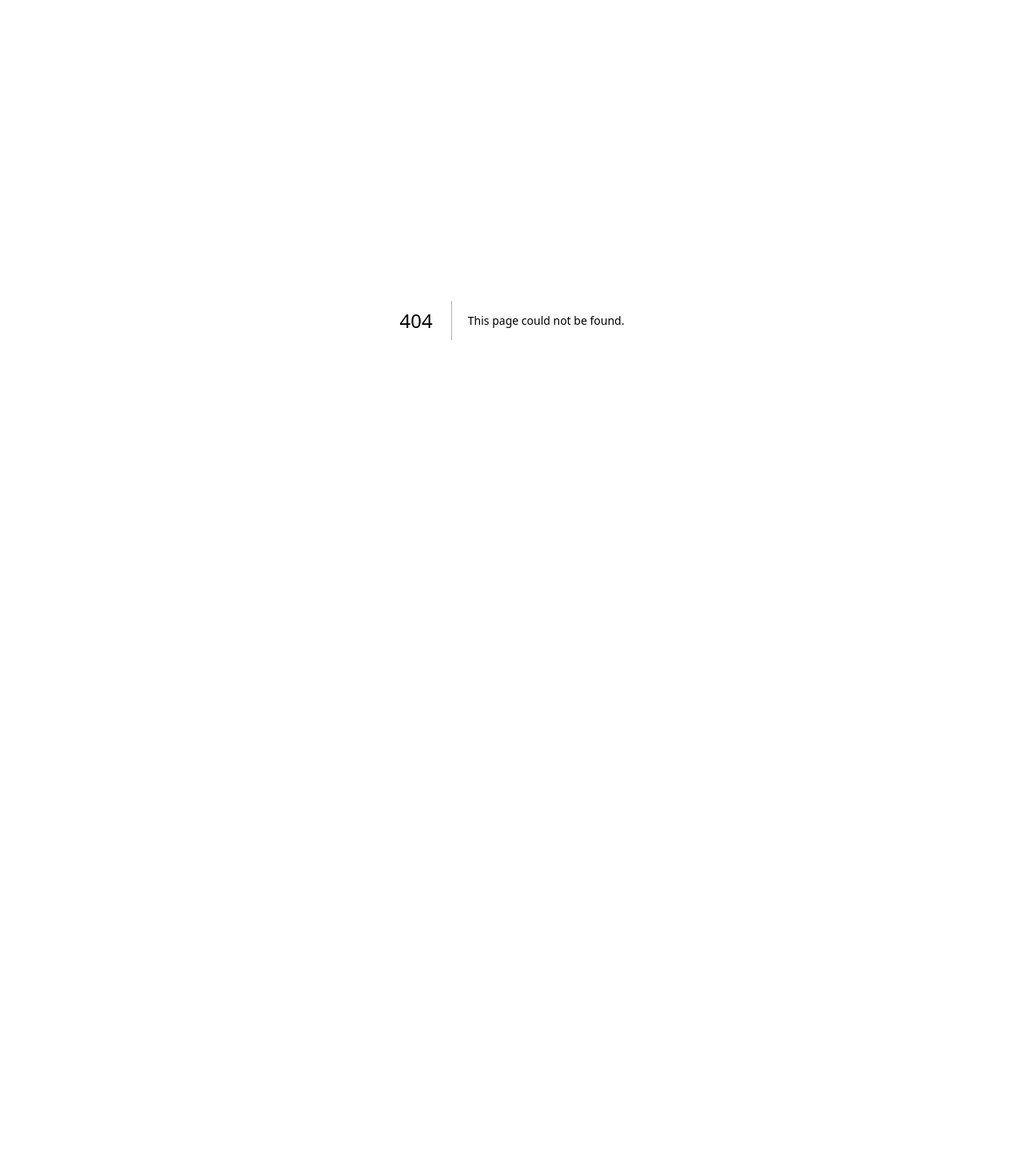
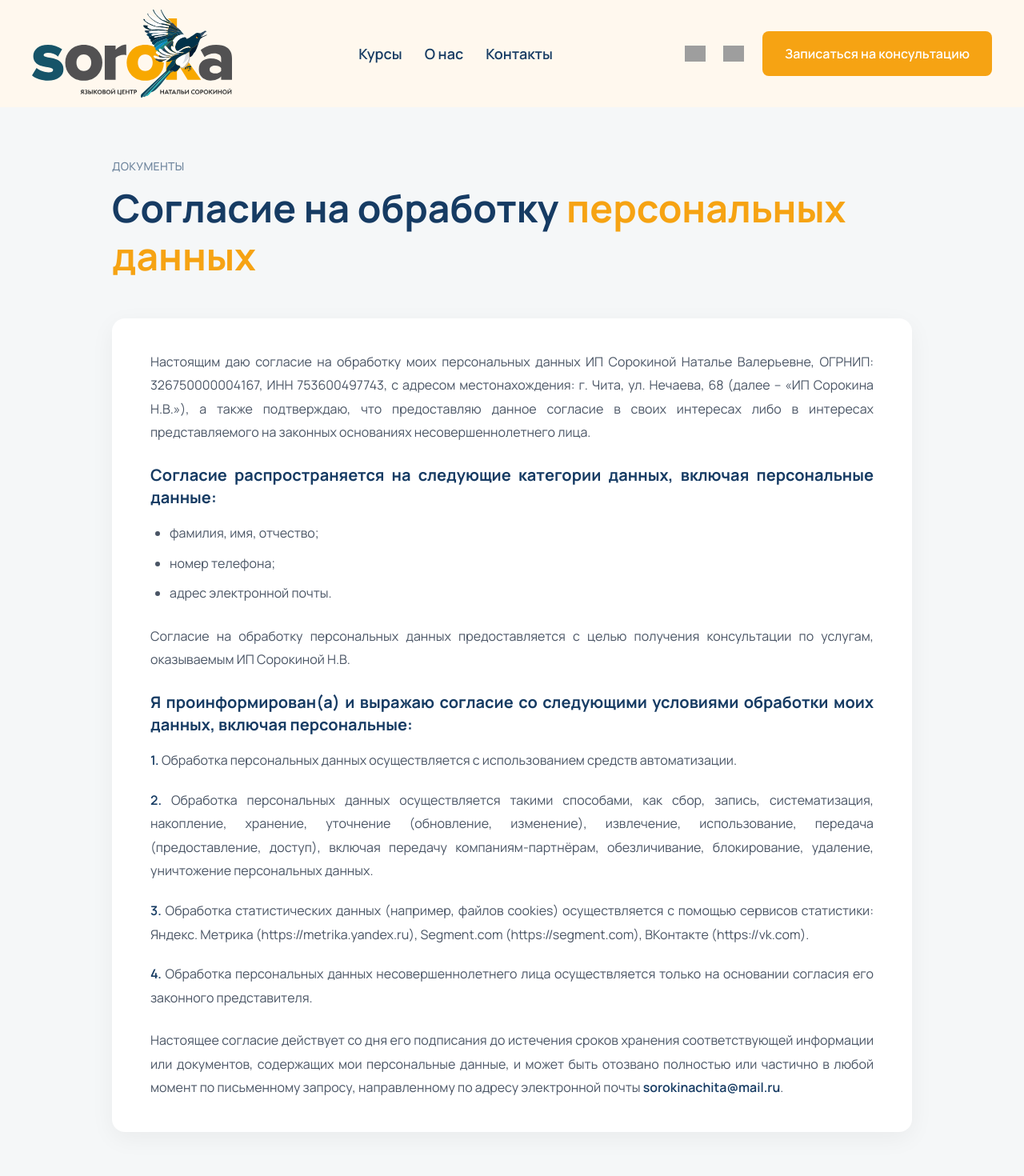
Before and after one commit to crbyy/soroka-language-center, a Next.js app: page /privacy in a window 1280 px wide. Before the commit this address had no page. Shown: the top 1470 px of the page at 80% size. Before the commit the page ends 800 px from the top, so only its background shows below. Built offline with nearby package versions, Linux system fonts and the light colour scheme; grey boxes are pictures that could not be loaded.

Commit message:
update policy

```diff
--- a/app/components/ConsultationModal.tsx
+++ b/app/components/ConsultationModal.tsx
@@ -174,7 +174,8 @@ async function handleSubmit(event: React.FormEvent<HTMLFormElement>) {
             />
 
             <span className="text-xs leading-relaxed text-gray-500">
-              Я согласен(а) на обработку персональных данных.
+              Я согласен(а) на обработку <a  className='text-orange'  href='/privacy' target='_blank'> персональных
+              данных.</a>
             </span>
           </label>
 
--- a/app/components/Footer.tsx
+++ b/app/components/Footer.tsx
@@ -128,7 +128,7 @@ export default function Footer() {
 
 
           {/* Карта */}
-            <div className="h-[220px] w-[520px] overflow-hidden rounded-2xl">
+            <div className="h-[300px] w-[520px] overflow-hidden rounded-2xl">
               <iframe
                 src="https://yandex.ru/map-widget/v1/?um=constructor%3A0c113d9343af8dfad9f4197990845beb9d0602c2a13e151adac73f94775bba44"
                 width="100%"
@@ -156,7 +156,7 @@ export default function Footer() {
             </p>
 
             <a
-              href="#privacy"
+              href="/privacy"
               className="transition-colors hover:text-white"
             >
               Политика конфиденциальности
--- a/app/components/Hero.tsx
+++ b/app/components/Hero.tsx
@@ -52,7 +52,7 @@ export default function Hero() {
           {/* Сорока */}
           <div className="flex w-[350px] items-start justify-center">
               <Image
-                src="/images/logo/magpies_dialogue.svg"
+                src="/images/logo/soroka_dialogue.png"
                 alt=""
                 width={320}
                 height={360}
--- /dev/null
+++ b/app/privacy/page.tsx
@@ -0,0 +1,118 @@
+import Header from "../components/Header";
+import Footer from "../components/Footer";
+
+export default function PrivacyPage() {
+  return (
+    <>
+      <Header />
+
+      <main className="px-6 py-16">
+        <div className="mx-auto max-w-[1000px]">
+
+          <div className="mb-12">
+            <p className="text-sm font-medium uppercase tracking-wide text-navy/60">
+              Документы
+            </p>
+
+            <h1 className="mt-3 text-4xl font-bold leading-tight text-navy md:text-5xl">
+              Согласие на обработку{" "}
+              <span className="text-orange">
+                персональных данных
+              </span>
+            </h1>
+          </div>
+
+          <article className="rounded-2xl bg-white px-8 py-10 shadow-[0_8px_30px_rgba(0,0,0,0.05)] md:px-12">
+
+            <div className="space-y-6 text-justify text-sm leading-[1.85] text-gray-600 md:text-base">
+
+              <p>
+                Настоящим даю согласие на обработку моих персональных данных
+                ИП Сорокиной Наталье Валерьевне, ОГРНИП: 326750000004167,
+                ИНН 753600497743, с адресом местонахождения: г. Чита,
+                ул. Нечаева, 68 (далее – «ИП Сорокина Н.В.»), а также
+                подтверждаю, что предоставляю данное согласие в своих интересах
+                либо в интересах представляемого на законных основаниях
+                несовершеннолетнего лица.
+              </p>
+
+              <section>
+                <h2 className="mb-4 text-xl font-bold text-navy">
+                  Согласие распространяется на следующие категории данных,
+                  включая персональные данные:
+                </h2>
+
+                <ul className="list-disc space-y-2 pl-6">
+                  <li>фамилия, имя, отчество;</li>
+                  <li>номер телефона;</li>
+                  <li>адрес электронной почты.</li>
+                </ul>
+              </section>
+
+              <p>
+                Согласие на обработку персональных данных предоставляется
+                с целью получения консультации по услугам, оказываемым
+                ИП Сорокиной Н.В.
+              </p>
+
+              <section>
+                <h2 className="mb-4 text-xl font-bold text-navy">
+                  Я проинформирован(а) и выражаю согласие со следующими
+                  условиями обработки моих данных, включая персональные:
+                </h2>
+
+                <div className="space-y-5">
+                  <p>
+                    <span className="font-semibold text-navy">1.</span>{" "}
+                    Обработка персональных данных осуществляется
+                    с использованием средств автоматизации.
+                  </p>
+
+                  <p>
+                    <span className="font-semibold text-navy">2.</span>{" "}
+                    Обработка персональных данных осуществляется такими
+                    способами, как сбор, запись, систематизация, накопление,
+                    хранение, уточнение (обновление, изменение), извлечение,
+                    использование, передача (предоставление, доступ), включая
+                    передачу компаниям-партнёрам, обезличивание, блокирование,
+                    удаление, уничтожение персональных данных.
+                  </p>
+
+                  <p>
+                    <span className="font-semibold text-navy">3.</span>{" "}
+                    Обработка статистических данных (например, файлов cookies)
+                    осуществляется с помощью сервисов статистики: Яндекс.
+                    Метрика (https://metrika.yandex.ru), Segment.com
+                    (https://segment.com), ВКонтакте (https://vk.com).
+                  </p>
+
+                  <p>
+                    <span className="font-semibold text-navy">4.</span>{" "}
+                    Обработка персональных данных несовершеннолетнего лица
+                    осуществляется только на основании согласия его законного
+                    представителя.
+                  </p>
+                </div>
+              </section>
+
+              <p>
+                Настоящее согласие действует со дня его подписания до истечения
+                сроков хранения соответствующей информации или документов,
+                содержащих мои персональные данные, и может быть отозвано
+                полностью или частично в любой момент по письменному запросу,
+                направленному по адресу электронной почты{" "}
+                <span className="font-semibold text-navy">
+                  sorokinachita@mail.ru
+                </span>.
+              </p>
+
+            </div>
+
+          </article>
+        </div>
+      </main>
+
+      <Footer />
+    </>
+  );
+}
```
